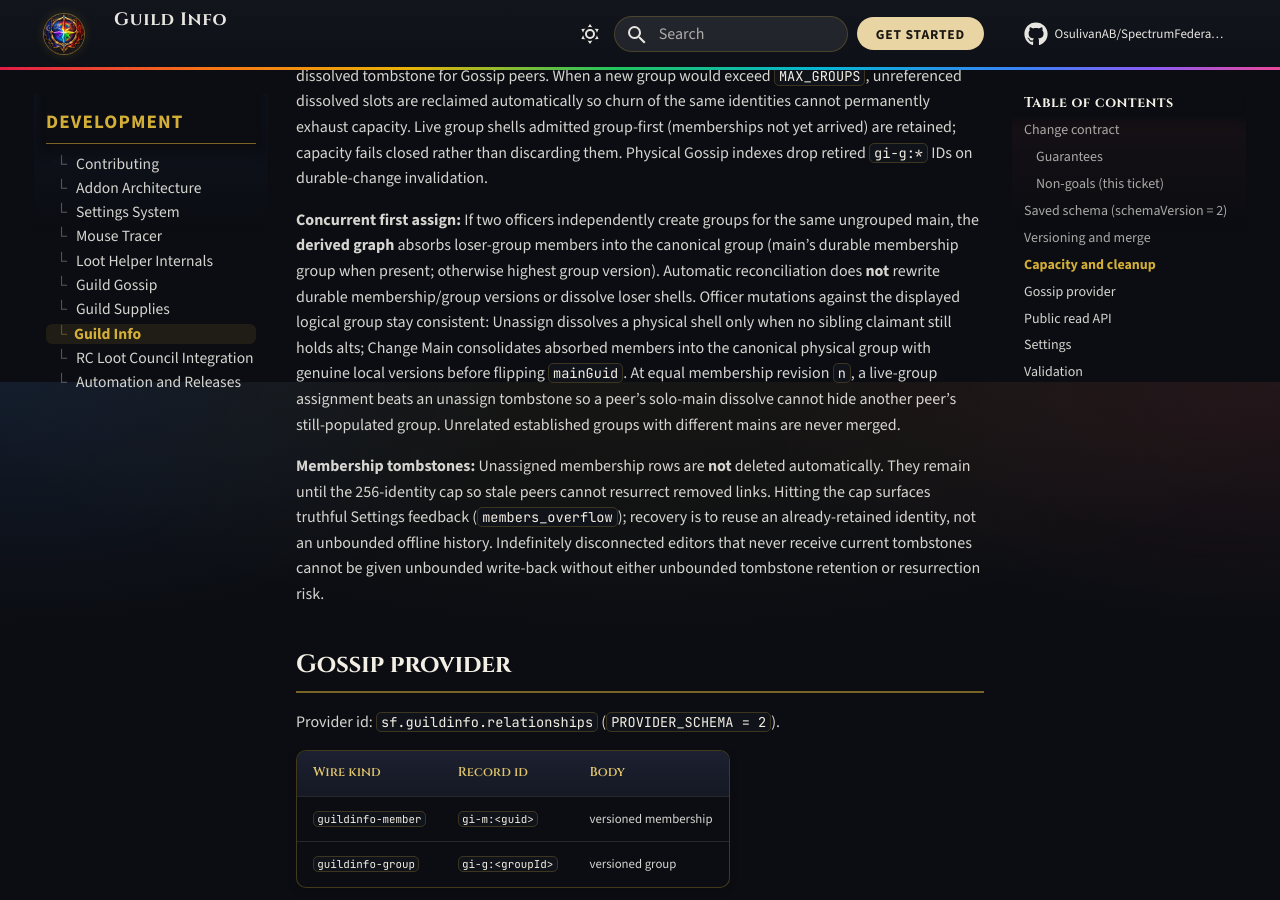
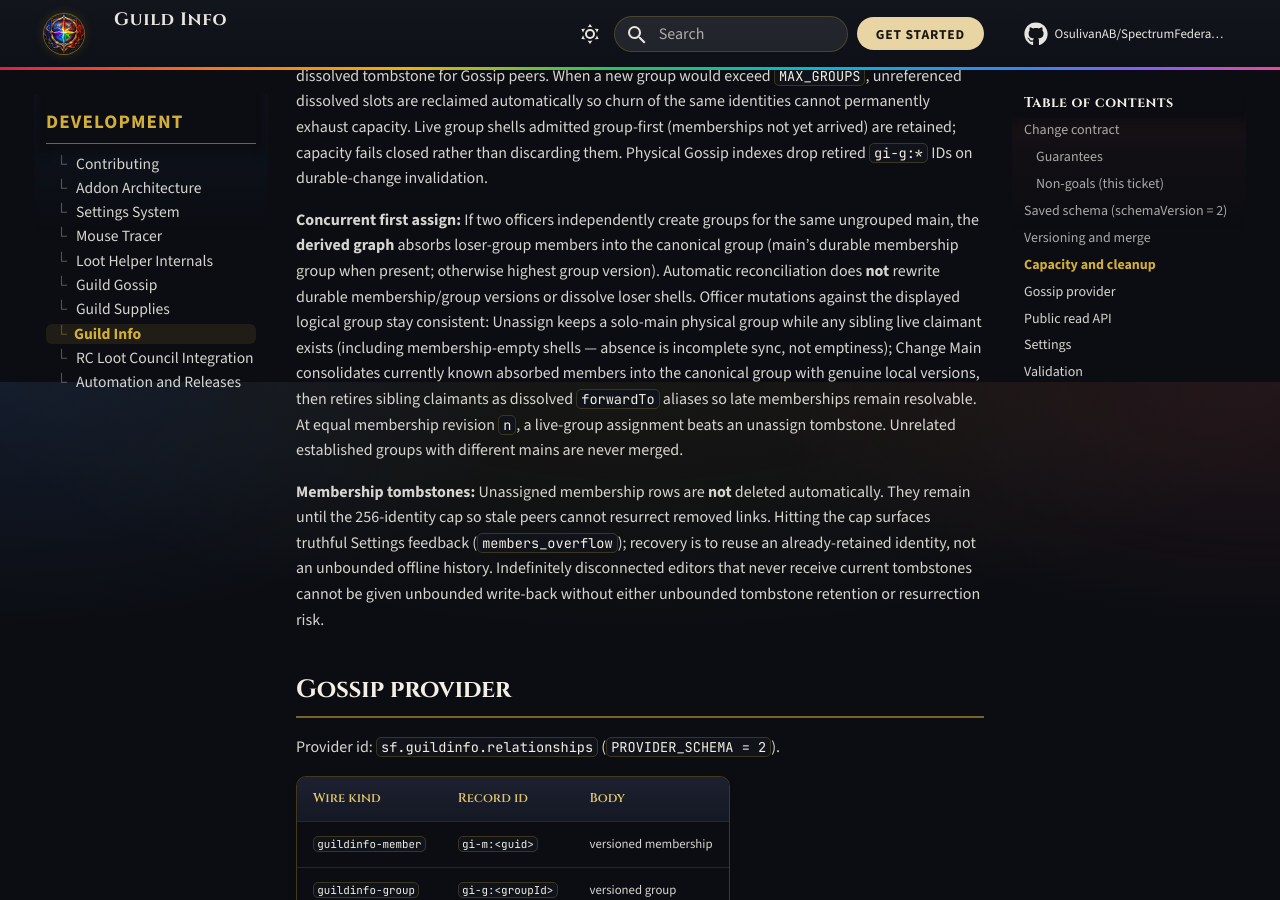
Before and after one commit to OsulivanAB/SpectrumFederation, an MkDocs documentation site: the page built from docs/development/guild-info/index.md, in a window 1280 px wide and 900 px high, scrolled down 3218 px. Built offline with MkDocs 1.6.1 and Material for MkDocs 9.7.7, drawn with Linux system fonts in a browser that asks for light colours; comment, search, counter and statistics services are not loaded.

Commit message:
Fix Guild Info partial-sync concurrent group lifecycle (#402)
Treat membership-empty sibling claimant shells as incomplete, not empty, so
Unassign cannot tombstone a main while another concurrent group may still
deliver alts. Change Main retires concurrent claimants as dissolved forwardTo
aliases so late memberships remain resolvable after consolidation. Add
failing-before partial-delivery regressions for promote-then-late-alt and
unassign-with-group-shell.

Co-authored-by: Anthony <OsulivanAB@users.noreply.github.com>

```diff
--- a/docs/development/guild-info/index.md
+++ b/docs/development/guild-info/index.md
@@ -94,7 +94,7 @@ Durable keys are only `club:<id>`. Transport `name:` scopes are never persisted.
 
 **Group lifecycle:** `Assign → Unassign` of the same identities dissolves the empty group and keeps a dissolved tombstone for Gossip peers. When a new group would exceed `MAX_GROUPS`, unreferenced dissolved slots are reclaimed automatically so churn of the same identities cannot permanently exhaust capacity. Live group shells admitted group-first (memberships not yet arrived) are retained; capacity fails closed rather than discarding them. Physical Gossip indexes drop retired `gi-g:*` IDs on durable-change invalidation.
 
-**Concurrent first assign:** If two officers independently create groups for the same ungrouped main, the **derived graph** absorbs loser-group members into the canonical group (main’s durable membership group when present; otherwise highest group version). Automatic reconciliation does **not** rewrite durable membership/group versions or dissolve loser shells. Officer mutations against the displayed logical group stay consistent: Unassign dissolves a physical shell only when no sibling claimant still holds alts; Change Main consolidates absorbed members into the canonical physical group with genuine local versions before flipping `mainGuid`. At equal membership revision `n`, a live-group assignment beats an unassign tombstone so a peer’s solo-main dissolve cannot hide another peer’s still-populated group. Unrelated established groups with different mains are never merged.
+**Concurrent first assign:** If two officers independently create groups for the same ungrouped main, the **derived graph** absorbs loser-group members into the canonical group (main’s durable membership group when present; otherwise highest group version). Automatic reconciliation does **not** rewrite durable membership/group versions or dissolve loser shells. Officer mutations against the displayed logical group stay consistent: Unassign keeps a solo-main physical group while any sibling live claimant exists (including membership-empty shells — absence is incomplete sync, not emptiness); Change Main consolidates currently known absorbed members into the canonical group with genuine local versions, then retires sibling claimants as dissolved `forwardTo` aliases so late memberships remain resolvable. At equal membership revision `n`, a live-group assignment beats an unassign tombstone. Unrelated established groups with different mains are never merged.
 
 **Membership tombstones:** Unassigned membership rows are **not** deleted automatically. They remain until the 256-identity cap so stale peers cannot resurrect removed links. Hitting the cap surfaces truthful Settings feedback (`members_overflow`); recovery is to reuse an already-retained identity, not an unbounded offline history. Indefinitely disconnected editors that never receive current tombstones cannot be given unbounded write-back without either unbounded tombstone retention or resurrection risk.
 
```
Also changed, not shown: CHANGELOG.md (+1 -0 lines), 2 other files.
